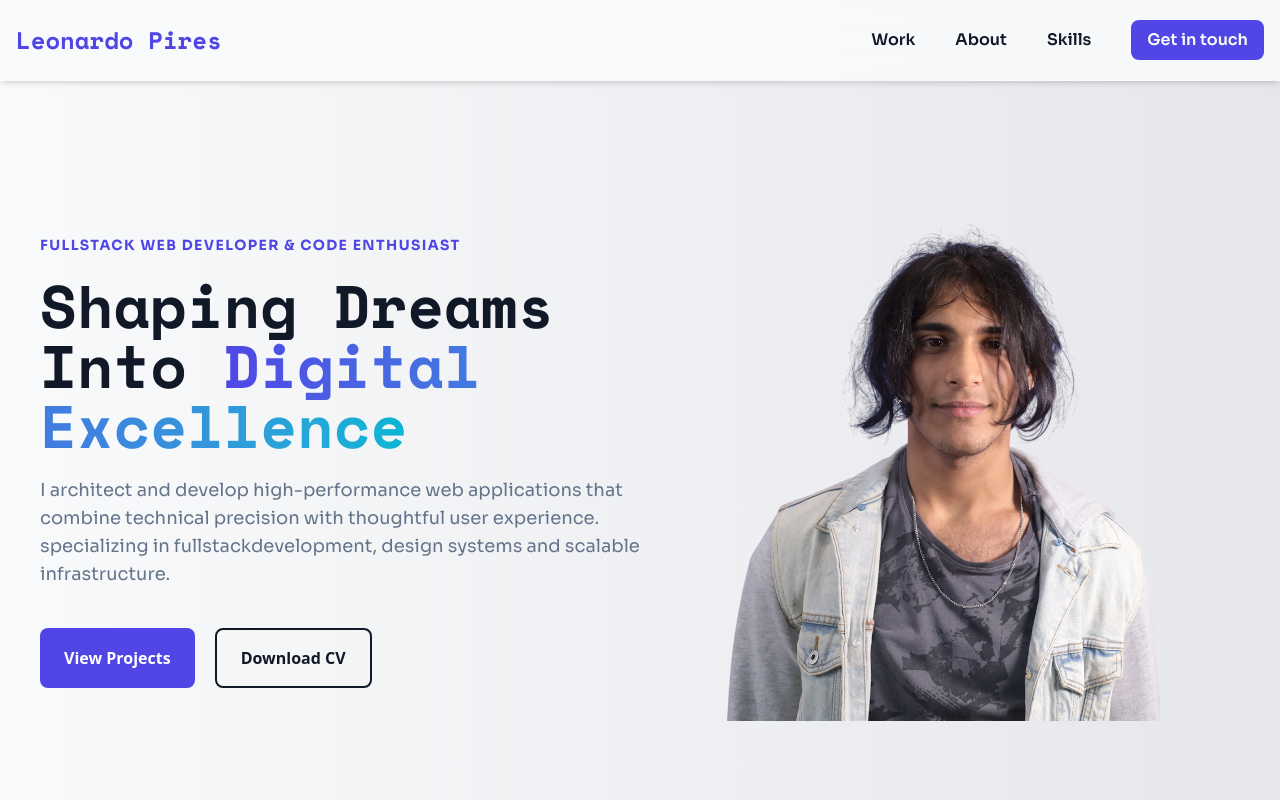
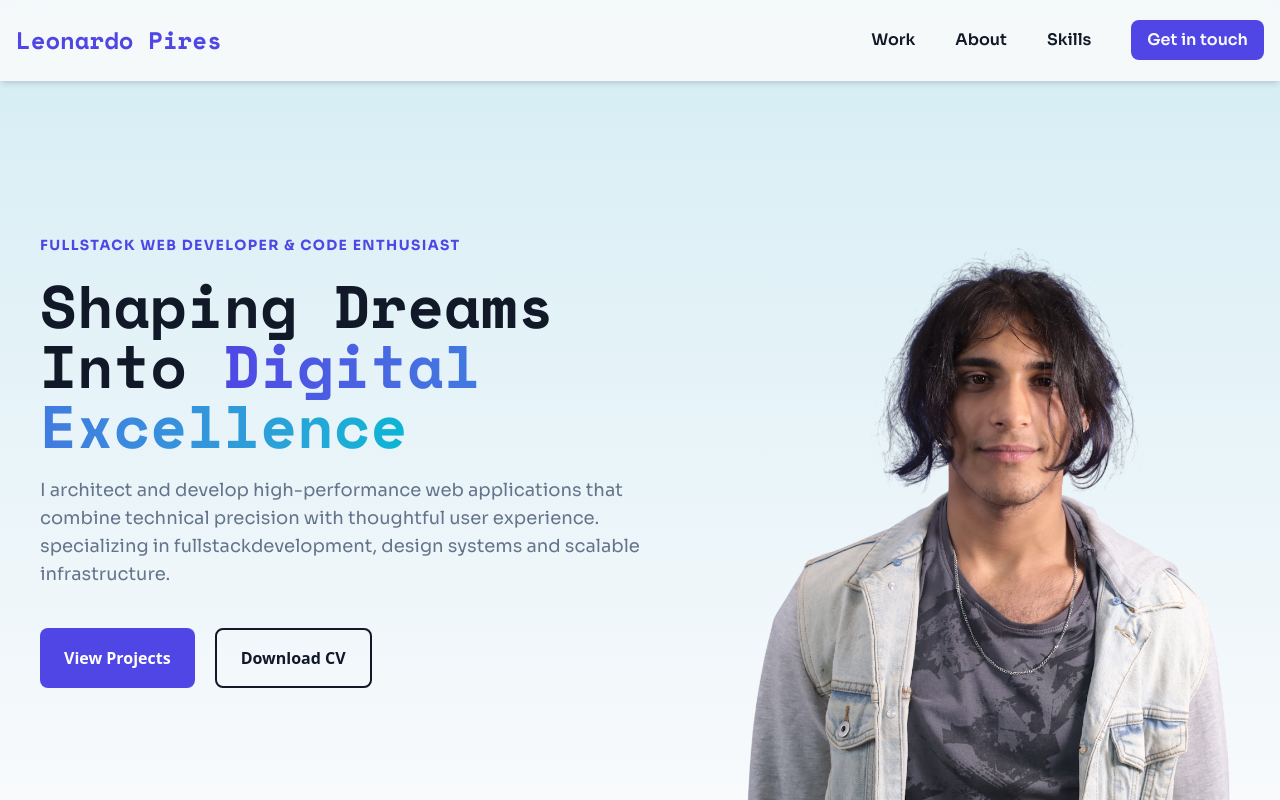
Before and after one commit to leonardojpires/personal-website, a React (Vite) app: page / in a window 1280 px wide. Built offline with nearby package versions, Linux system fonts and the light colour scheme.

Commit message:
added gradient to hero section background

```diff
--- a/src/components/Hero/Hero.jsx
+++ b/src/components/Hero/Hero.jsx
@@ -3,7 +3,7 @@ import personalImage from "../../../public/imgs/hero/personal_picture.png";
 
 export default function Hero() {
     return (
-        <section className="pt-30 bg-gradient-to-r from-(--gray-50) to-(--gray-200) flex justify-center min-h-screen">
+        <section className="pt-30 bg-linear-to-t from-(--light) to-(--color-secondary)/20 flex justify-center min-h-screen">
             <div className="hero-section">
                 <div className="w-full md:w-1/2">
                     <span className="tracking-widest uppercase font-bold md:text-sm text-(--color-primary) font-body">Fullstack Web Developer & Code Enthusiast</span>
@@ -14,8 +14,8 @@ export default function Hero() {
                         <button>Download CV</button>
                     </div>
                 </div>
-                <div>
-                    <img src={personalImage} alt="" width={450} className="pointer-events-none"/>
+                <div className="hero-image">
+                    <img src={personalImage} alt="Leonardo Pires" width={500} className="pointer-events-none"/>
                 </div>
             </div>
         </section>
--- a/src/components/Hero/index.css
+++ b/src/components/Hero/index.css
@@ -1,7 +1,7 @@
 @import "tailwindcss";
 
 .hero-section {
-    @apply w-[1200px] flex flex-col md:flex-row md:items-center md:gap-20;
+    @apply relative w-[1200px] flex flex-col md:flex-row md:items-center md:gap-20;
 }
 
 .hero-buttons {
@@ -23,3 +23,7 @@
 .hero-buttons > button:last-child:hover {
     @apply translate-y-[-3px] shadow-md bg-(--gray-900) text-(--gray-50);
 }
+
+.hero-image {
+    @apply absolute bottom-0 right-0;
+}
```
